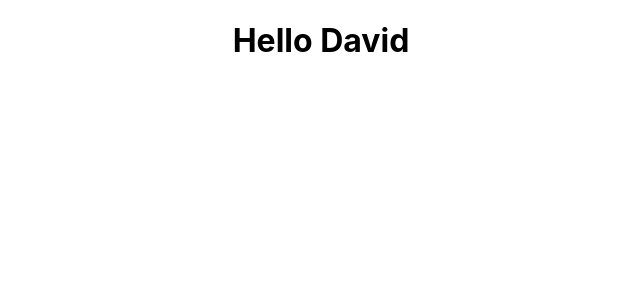
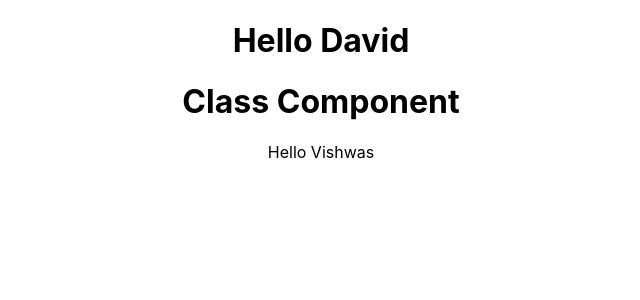
Before and after one commit to DavidPomarede/bonjour_terre2, a React (Create React App) app: page / in a window 1280 px wide. Shown: the top 300 px of the page, without its empty margins (319-959 px from the left). Built offline with nearby package versions, Linux system fonts and the light colour scheme.

Commit message:
first react steps2

```diff
--- a/src/App.js
+++ b/src/App.js
@@ -1,12 +1,16 @@
 import React from 'react';
 import logo from './logo.svg';
 import './App.css';
-import Greet from './components/Greet'
+import Welcome from './components/Welcome'
+import Hello from './components/Hello'
+import {Greet} from './components/Greet'
 
 function App() {
   return (
     <div className="App">
       <Greet />
+      <Welcome />
+      <Hello />
     </div>
   );
 }
--- a/src/components/Greet.js
+++ b/src/components/Greet.js
@@ -1,7 +1,12 @@
 import React from 'react'
 
-function Greet() {
-    return <h1>Hello David</h1>;
-}
+//function Greet() {
+//    return <h1>Hello David</h1>;
+//}
 
-export default Greet
+export const Greet = () => <h1> Hello David </h1>
+
+// this is a "named export" versus below, a "default export"
+
+
+//export default Greet
--- /dev/null
+++ b/src/components/Hello.js
@@ -0,0 +1,12 @@
+import React from 'react'
+
+const Hello = () => {
+    // return (
+    //     <div>
+    //     <h1> Hello Vishwas</h1>
+    //     </div>
+    // )
+    return React.createElement('div', null, 'Hello Vishwas')
+}
+
+export default Hello
--- /dev/null
+++ b/src/components/Welcome.js
@@ -0,0 +1,10 @@
+import React, { Component } from 'react'
+
+class Welcome extends Component {
+    render () {
+        return <h1>Class Component</h1>
+    }
+}
+
+
+export default Welcome;
```
